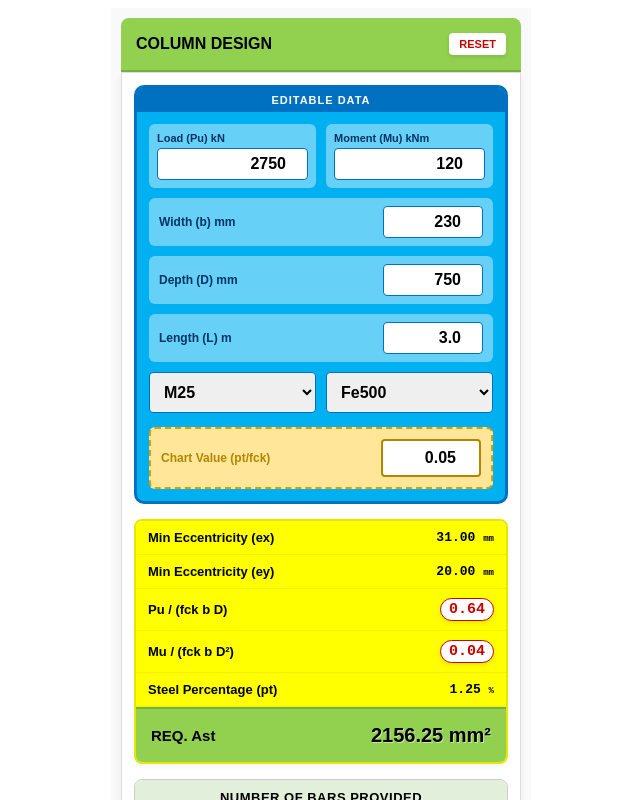
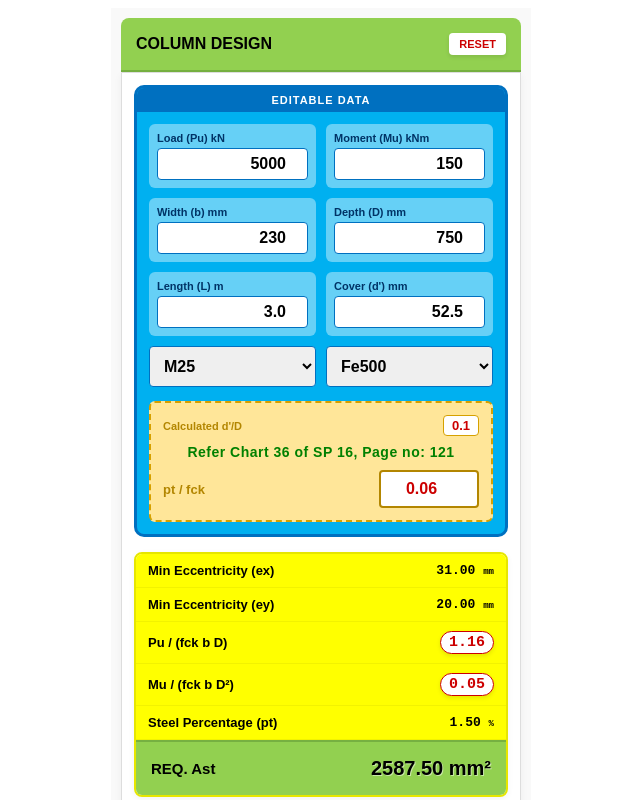
Before and after one commit to Movieeesss/COLUMN-DESIGN-, a React (Vite) app: page / in a window 1280 px wide. Shown: the top 800 px of the page, without its empty margins (319-959 px from the left). Built offline with nearby package versions, Linux system fonts and the light colour scheme.

Commit message:
Update ColumnDesign.tsx

```diff
--- a/src/ColumnDesign.tsx
+++ b/src/ColumnDesign.tsx
@@ -1,24 +1,30 @@
 import React, { useState, useEffect, useMemo } from 'react';
 
-// Default values to use for initial state and reset
+// SP 16 Chart Mapping Data
+const CHART_DATA: Record<number, Record<string, { chart: number, page: number }>> = {
+  250: { '0.05': { chart: 27, page: 112 }, '0.1': { chart: 28, page: 113 }, '0.15': { chart: 29, page: 114 }, '0.2': { chart: 30, page: 115 } },
+  415: { '0.05': { chart: 31, page: 116 }, '0.1': { chart: 32, page: 117 }, '0.15': { chart: 33, page: 118 }, '0.2': { chart: 34, page: 119 } },
+  500: { '0.05': { chart: 35, page: 120 }, '0.1': { chart: 36, page: 121 }, '0.15': { chart: 37, page: 122 }, '0.2': { chart: 38, page: 123 } },
+};
+
+// Default values
 const DEFAULT_INPUTS = {
-  Pu: '2750',
-  Mu: '120',
+  Pu: '5000', // Updated based on your recent screenshot
+  Mu: '150',  // Updated based on your recent screenshot
   b: '230',
   D: '750',
   L: '3.0',
   fck: 25,
   fy: 500,
-  ptFck: '0.05'
+  cover: '52.5', // New Input for Effective Cover (d')
+  ptFck: '0.06'
 };
 
-// Default bars state
 const DEFAULT_BARS: Record<string, number> = {
   '8': 0, '10': 0, '12': 0, '16': 0, '20': 0, '25': 0, '32': 0
 };
 
 export default function RectangularColumnTool() {
-  // LocalStorage initialization
   const [inputs, setInputs] = useState(() => {
     const saved = localStorage.getItem('col_inputs');
     return saved ? JSON.parse(saved) : DEFAULT_INPUTS;
@@ -29,7 +35,6 @@ export default function RectangularColumnTool() {
     return saved ? JSON.parse(saved) : DEFAULT_BARS;
   });
 
-  // Save to LocalStorage whenever inputs or bars change
   useEffect(() => {
     localStorage.setItem('col_inputs', JSON.stringify(inputs));
   }, [inputs]);
@@ -51,24 +56,7 @@ export default function RectangularColumnTool() {
     }
   };
 
-  const handleShare = async () => {
-    const shareText = `Column Design Report:\nLoad (Pu): ${inputs.Pu} kN\nMoment (Mu): ${inputs.Mu} kNm\nSize: ${inputs.b}x${inputs.D}mm\nChart Value (pt/fck): ${inputs.ptFck}\nPu/(fck b D): ${calc.axialRatio}\nMu/(fck b D²): ${calc.momentRatio}\nAst Req: ${calc.astRequired.toFixed(2)} sqmm\nAst Prov: ${calc.astProvided.toFixed(2)} sqmm\nStatus: ${calc.isSafe ? 'OK' : 'Revise'}`;
-
-    if (navigator.share) {
-      try {
-        await navigator.share({
-          title: 'Uniq Designs - Column Report',
-          text: shareText,
-        });
-      } catch (error) {
-        console.log('Error sharing:', error);
-      }
-    } else {
-      alert("Sharing is not supported on this browser. You can print/save as PDF instead.");
-    }
-  };
-
-  // --- USEMEMO FOR LAG-FREE CALCULATIONS ---
+  // --- USEMEMO FOR CALCULATIONS & EXCEL LOGIC ---
   const calc = useMemo(() => {
     const n = {
       Pu: parseFloat(inputs.Pu) || 0,
@@ -76,6 +64,7 @@ export default function RectangularColumnTool() {
       b: parseFloat(inputs.b) || 0,
       D: parseFloat(inputs.D) || 0,
       L: parseFloat(inputs.L) || 0,
+      cover: parseFloat(inputs.cover) || 0,
       ptFck: parseFloat(inputs.ptFck) || 0,
       fck: inputs.fck,
       fy: inputs.fy
@@ -85,7 +74,7 @@ export default function RectangularColumnTool() {
     const mu_Nmm = n.Mu * 1000000;
     const L_mm = n.L * 1000;
 
-    // Eccentricity
+    // Minimum Eccentricity
     const ex = Math.max((L_mm / 500) + (n.D / 30), 20);
     const ey = Math.max((L_mm / 500) + (n.b / 30), 20);
 
@@ -95,6 +84,21 @@ export default function RectangularColumnTool() {
 
     const axialRatio = axialRatioRaw.toFixed(2);
     const momentRatio = momentRatioRaw.toFixed(2);
+
+    // --- YOUR EXCEL LOGIC FOR d'/D ---
+    // =IF(cover/D <= 0.05, 0.05, IF(cover/D <= 0.1, 0.1, IF(cover/D <= 0.15, 0.15, 0.2)))
+    const rawRatio = n.D > 0 ? (n.cover / n.D) : 0;
+    let dDashD = '0.05';
+    if (rawRatio <= 0.05) dDashD = '0.05';
+    else if (rawRatio <= 0.10) dDashD = '0.1';
+    else if (rawRatio <= 0.15) dDashD = '0.15';
+    else dDashD = '0.2';
+
+    // Chart Text Generation
+    const currentChart = CHART_DATA[n.fy]?.[dDashD];
+    const chartText = currentChart
+      ? `Refer Chart ${currentChart.chart} of SP 16, Page no: ${currentChart.page}`
+      : "Chart details not available";
 
     // Required Steel
     const pt = n.ptFck * n.fck;
@@ -111,8 +115,20 @@ export default function RectangularColumnTool() {
 
     const isSafe = astProvided >= astRequired;
 
-    return { ex, ey, axialRatio, momentRatio, pt, astRequired, astProvided, isSafe };
+    return { ex, ey, axialRatio, momentRatio, pt, astRequired, astProvided, isSafe, dDashD, chartText };
   }, [inputs, bars]);
+
+  const handleShare = async () => {
+    const shareText = `Column Design Report:\nLoad (Pu): ${inputs.Pu} kN\nMoment (Mu): ${inputs.Mu} kNm\nSize: ${inputs.b}x${inputs.D}mm\nEffective Cover: ${inputs.cover}mm\nd'/D Ratio: ${calc.dDashD}\n${calc.chartText}\nChart Value (pt/fck): ${inputs.ptFck}\nPu/(fck b D): ${calc.axialRatio}\nMu/(fck b D²): ${calc.momentRatio}\nAst Req: ${calc.astRequired.toFixed(2)} sqmm\nAst Prov: ${calc.astProvided.toFixed(2)} sqmm\nStatus: ${calc.isSafe ? 'OK' : 'Revise'}`;
+
+    if (navigator.share) {
+      try {
+        await navigator.share({ title: 'Uniq Designs - Column Report', text: shareText });
+      } catch (error) { console.log('Error sharing:', error); }
+    } else {
+      alert("Sharing is not supported on this browser.");
+    }
+  };
 
   // UI Component for Rows
   const Cell = ({ label, value, unit, color, isHighlight }: any) => (
@@ -122,8 +138,8 @@ export default function RectangularColumnTool() {
         fontFamily: 'monospace',
         fontWeight: '900',
         fontSize: isHighlight ? '15px' : 'inherit',
-        color: isHighlight ? '#cc0000' : 'inherit', // Red text for highlight
-        backgroundColor: isHighlight ? '#ffffff' : 'transparent', // White background pill
+        color: isHighlight ? '#cc0000' : 'inherit',
+        backgroundColor: isHighlight ? '#ffffff' : 'transparent',
         padding: isHighlight ? '2px 8px' : '0',
         borderRadius: isHighlight ? '12px' : '0',
         border: isHighlight ? '1px solid #cc0000' : 'none',
@@ -140,13 +156,13 @@ export default function RectangularColumnTool() {
     <div id="printable-area" style={{ width: '100%', maxWidth: '420px', margin: '0 auto', fontFamily: 'sans-serif', backgroundColor: '#f9f9f9', minHeight: '100vh', boxSizing: 'border-box', padding: '10px' }}>
       <style>{`
         * { box-sizing: border-box; }
-        input, select { font-size: 16px !important; } /* Prevents iOS Safari Auto-Zoom */
+        input, select { font-size: 16px !important; }
         @media print {
           @page { size: auto; margin: 0; }
           body { margin: 0; padding: 0; overflow: hidden; background: #fff; }
           #printable-area { border: none !important; width: 100% !important; max-width: 100% !important; margin: 0 !important; padding: 0 !important; }
           .no-print { display: none !important; }
-          header, .blue-box, .yellow-row, .green-bar, .status-bar { -webkit-print-color-adjust: exact; print-color-adjust: exact; }
+          header, .blue-box, .yellow-row, .green-bar, .status-bar, .chart-text { -webkit-print-color-adjust: exact; print-color-adjust: exact; }
           input, select { border: none !important; background: transparent !important; pointer-events: none; -webkit-appearance: none; appearance: none;}
         }
       `}</style>
@@ -173,19 +189,26 @@ export default function RectangularColumnTool() {
               </div>
             </div>
 
-            <div style={{ display: 'flex', justifyContent: 'space-between', alignItems: 'center', background: 'rgba(255,255,255,0.4)', padding: '8px 10px', borderRadius: '6px' }}>
-              <label style={{ fontSize: '12px', fontWeight: 'bold', color: '#003366' }}>Width (b) mm</label>
-              <input type="number" onFocus={handleFocus} value={inputs.b} onChange={e => updateInput('b', e.target.value)} style={{ width: '100px', textAlign: 'right', padding: '6px', border: '1px solid #0070c0', borderRadius: '4px', fontWeight: 'bold' }} />
+            <div style={{ display: 'grid', gridTemplateColumns: '1fr 1fr', gap: '10px' }}>
+              <div style={{ background: 'rgba(255,255,255,0.4)', padding: '8px', borderRadius: '6px' }}>
+                <label style={{ fontSize: '11px', fontWeight: 'bold', color: '#003366', display: 'block', marginBottom: '4px' }}>Width (b) mm</label>
+                <input type="number" onFocus={handleFocus} value={inputs.b} onChange={e => updateInput('b', e.target.value)} style={{ width: '100%', textAlign: 'right', padding: '6px', border: '1px solid #0070c0', borderRadius: '4px', fontWeight: 'bold' }} />
+              </div>
+              <div style={{ background: 'rgba(255,255,255,0.4)', padding: '8px', borderRadius: '6px' }}>
+                <label style={{ fontSize: '11px', fontWeight: 'bold', color: '#003366', display: 'block', marginBottom: '4px' }}>Depth (D) mm</label>
+                <input type="number" onFocus={handleFocus} value={inputs.D} onChange={e => updateInput('D', e.target.value)} style={{ width: '100%', textAlign: 'right', padding: '6px', border: '1px solid #0070c0', borderRadius: '4px', fontWeight: 'bold' }} />
+              </div>
             </div>
 
-            <div style={{ display: 'flex', justifyContent: 'space-between', alignItems: 'center', background: 'rgba(255,255,255,0.4)', padding: '8px 10px', borderRadius: '6px' }}>
-              <label style={{ fontSize: '12px', fontWeight: 'bold', color: '#003366' }}>Depth (D) mm</label>
-              <input type="number" onFocus={handleFocus} value={inputs.D} onChange={e => updateInput('D', e.target.value)} style={{ width: '100px', textAlign: 'right', padding: '6px', border: '1px solid #0070c0', borderRadius: '4px', fontWeight: 'bold' }} />
-            </div>
-
-            <div style={{ display: 'flex', justifyContent: 'space-between', alignItems: 'center', background: 'rgba(255,255,255,0.4)', padding: '8px 10px', borderRadius: '6px' }}>
-              <label style={{ fontSize: '12px', fontWeight: 'bold', color: '#003366' }}>Length (L) m</label>
-              <input type="number" onFocus={handleFocus} value={inputs.L} onChange={e => updateInput('L', e.target.value)} style={{ width: '100px', textAlign: 'right', padding: '6px', border: '1px solid #0070c0', borderRadius: '4px', fontWeight: 'bold' }} />
+            <div style={{ display: 'grid', gridTemplateColumns: '1fr 1fr', gap: '10px' }}>
+              <div style={{ background: 'rgba(255,255,255,0.4)', padding: '8px', borderRadius: '6px' }}>
+                <label style={{ fontSize: '11px', fontWeight: 'bold', color: '#003366', display: 'block', marginBottom: '4px' }}>Length (L) m</label>
+                <input type="number" onFocus={handleFocus} value={inputs.L} onChange={e => updateInput('L', e.target.value)} style={{ width: '100%', textAlign: 'right', padding: '6px', border: '1px solid #0070c0', borderRadius: '4px', fontWeight: 'bold' }} />
+              </div>
+              <div style={{ background: 'rgba(255,255,255,0.4)', padding: '8px', borderRadius: '6px' }}>
+                <label style={{ fontSize: '11px', fontWeight: 'bold', color: '#003366', display: 'block', marginBottom: '4px' }}>Cover (d') mm</label>
+                <input type="number" onFocus={handleFocus} value={inputs.cover} onChange={e => updateInput('cover', e.target.value)} style={{ width: '100%', textAlign: 'right', padding: '6px', border: '1px solid #0070c0', borderRadius: '4px', fontWeight: 'bold', color: '#000' }} />
+              </div>
             </div>
 
             <div style={{ display: 'grid', gridTemplateColumns: '1fr 1fr', gap: '10px' }}>
@@ -193,13 +216,25 @@ export default function RectangularColumnTool() {
                 {[20, 25, 30, 35, 40].map(v => <option key={v} value={v}>M{v}</option>)}
               </select>
               <select value={inputs.fy} onChange={e => updateInput('fy', e.target.value)} style={{ padding: '10px', borderRadius: '4px', border: '1px solid #0070c0', fontWeight: 'bold' }}>
-                {[415, 500, 550].map(v => <option key={v} value={v}>Fe{v}</option>)}
+                {[250, 415, 500].map(v => <option key={v} value={v}>Fe{v}</option>)}
               </select>
             </div>
 
-            <div style={{ display: 'flex', justifyContent: 'space-between', alignItems: 'center', background: '#ffe699', padding: '10px', borderRadius: '6px', marginTop: '4px', border: '2px dashed #d6a100' }}>
-              <label style={{ fontSize: '12px', fontWeight: '900', color: '#b38600' }}>Chart Value (pt/fck)</label>
-              <input type="number" step="0.01" onFocus={handleFocus} value={inputs.ptFck} onChange={e => updateInput('ptFck', e.target.value)} style={{ width: '100px', textAlign: 'right', padding: '8px', border: '2px solid #b38600', borderRadius: '4px', fontWeight: '900', fontSize: '16px', color: '#000' }} />
+            <div style={{ background: '#ffe699', padding: '12px', borderRadius: '6px', marginTop: '4px', border: '2px dashed #d6a100' }}>
+              <div style={{ display: 'flex', justifyContent: 'space-between', alignItems: 'center', marginBottom: '8px' }}>
+                <span style={{ fontSize: '11px', fontWeight: 'bold', color: '#b38600' }}>Calculated d'/D</span>
+                <span style={{ fontSize: '13px', fontWeight: 'bold', color: '#cc0000', backgroundColor: '#fff', padding: '2px 8px', borderRadius: '4px', border: '1px solid #d6a100' }}>{calc.dDashD}</span>
+              </div>
+
+              {/* Dynamic Chart Reference Text */}
+              <div className="chart-text" style={{ textAlign: 'center', color: '#008000', fontWeight: 'bold', fontSize: '14px', marginBottom: '10px', letterSpacing: '0.5px' }}>
+                {calc.chartText}
+              </div>
+
+              <div style={{ display: 'flex', justifyContent: 'space-between', alignItems: 'center' }}>
+                <label style={{ fontSize: '13px', fontWeight: '900', color: '#b38600' }}>pt / fck</label>
+                <input type="number" step="0.01" onFocus={handleFocus} value={inputs.ptFck} onChange={e => updateInput('ptFck', e.target.value)} style={{ width: '100px', textAlign: 'center', padding: '8px', border: '2px solid #b38600', borderRadius: '4px', fontWeight: '900', fontSize: '16px', color: '#cc0000' }} />
+              </div>
             </div>
           </div>
         </div>
@@ -209,7 +244,6 @@ export default function RectangularColumnTool() {
           <div className="yellow-row"><Cell label="Min Eccentricity (ex)" value={calc.ex.toFixed(2)} unit="mm" color="#ffff00" /></div>
           <div className="yellow-row"><Cell label="Min Eccentricity (ey)" value={calc.ey.toFixed(2)} unit="mm" color="#ffff00" /></div>
 
-          {/* Highlighted Rows Below */}
           <div className="yellow-row"><Cell label="Pu / (fck b D)" value={calc.axialRatio} unit="" color="#ffff00" isHighlight={true} /></div>
           <div className="yellow-row"><Cell label="Mu / (fck b D²)" value={calc.momentRatio} unit="" color="#ffff00" isHighlight={true} /></div>
 
```
